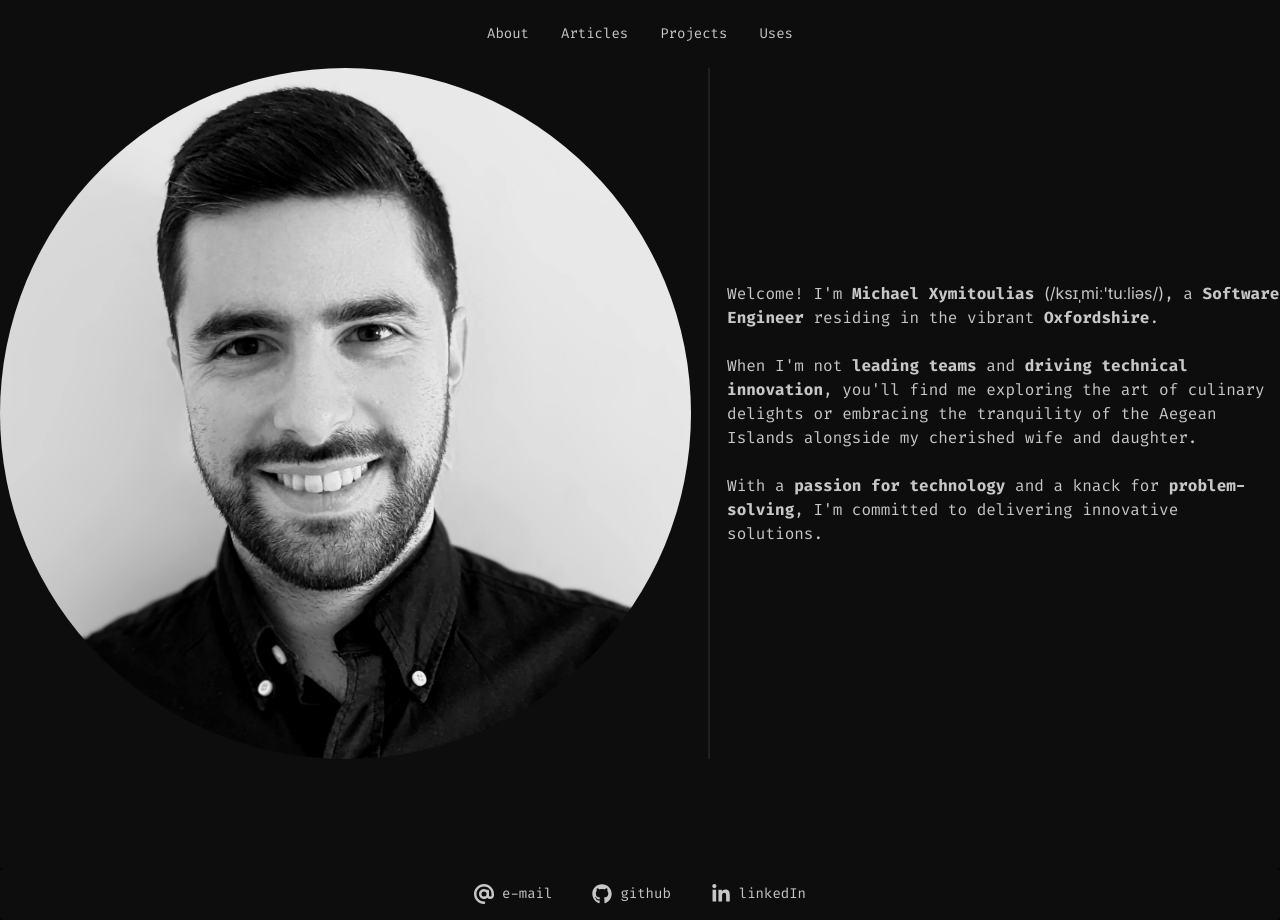
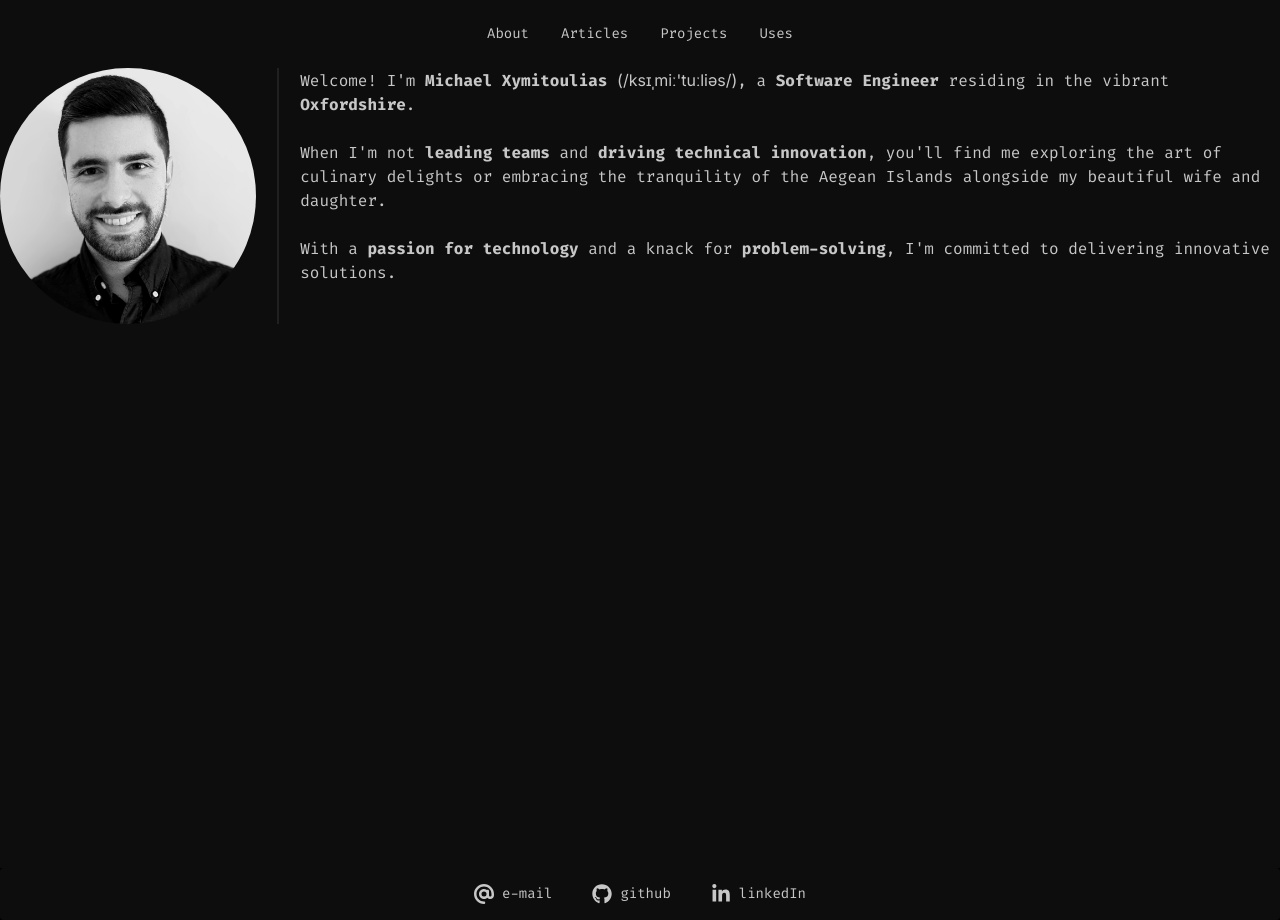
Before and after one commit to michxymi/michxymi.com, a Next.js app: page /about in a window 1280 px wide. Built offline with nearby package versions, Linux system fonts and the light colour scheme.

Commit message:
attempt to fix issue with avatar on iOS Safari

```diff
--- a/app/about/page.tsx
+++ b/app/about/page.tsx
@@ -7,11 +7,11 @@ export default function About() {
   return (
     <div className="min-h-screen bg-base-200">
       <div className="flex flex-col w-full lg:flex-row">
-        <div className="grid flex-grow card rounded-box place-items-center"><Avatar/></div>
+        <div className="grid h-fit w-fit card rounded-box place-items-center"><Avatar/></div>
         <div className="divider lg:divider-horizontal"/>
-        <div className="grid flex-grow card rounded-box place-items-center">
+        <div className="grid h-fit w-fit card rounded-box place-items-center">
           <p>Welcome! I&apos;m <strong>Michael Xymitoulias</strong> <em className={inter.className}>(/ksɪˌmiː&apos;tuːliəs/)</em>, a <strong>Software Engineer</strong> residing in the vibrant <strong>Oxfordshire</strong>.
-          <br/><br/>When I&apos;m not <strong>leading teams</strong> and <strong>driving technical innovation</strong>,  you&apos;ll find me exploring the art of culinary delights or embracing the tranquility of the Aegean Islands alongside my cherished wife and daughter.
+          <br/><br/>When I&apos;m not <strong>leading teams</strong> and <strong>driving technical innovation</strong>,  you&apos;ll find me exploring the art of culinary delights or embracing the tranquility of the Aegean Islands alongside my beautiful wife and daughter.
           <br/><br/>With a <strong>passion for technology</strong> and a knack for <strong>problem-solving</strong>, I&apos;m committed to delivering innovative solutions.
           </p>
         </div>
--- a/components/avatar.tsx
+++ b/components/avatar.tsx
@@ -3,7 +3,7 @@ import Image from "next/image"
 export default function Avatar(){
     return (
         <div className="avatar">
-            <div className="w-auto rounded-full">
+            <div className="w-64 rounded-full">
                 <Image src="/images/headshot.jpg" width={512} height={512} alt="headshot" />
             </div>
         </div>
```
